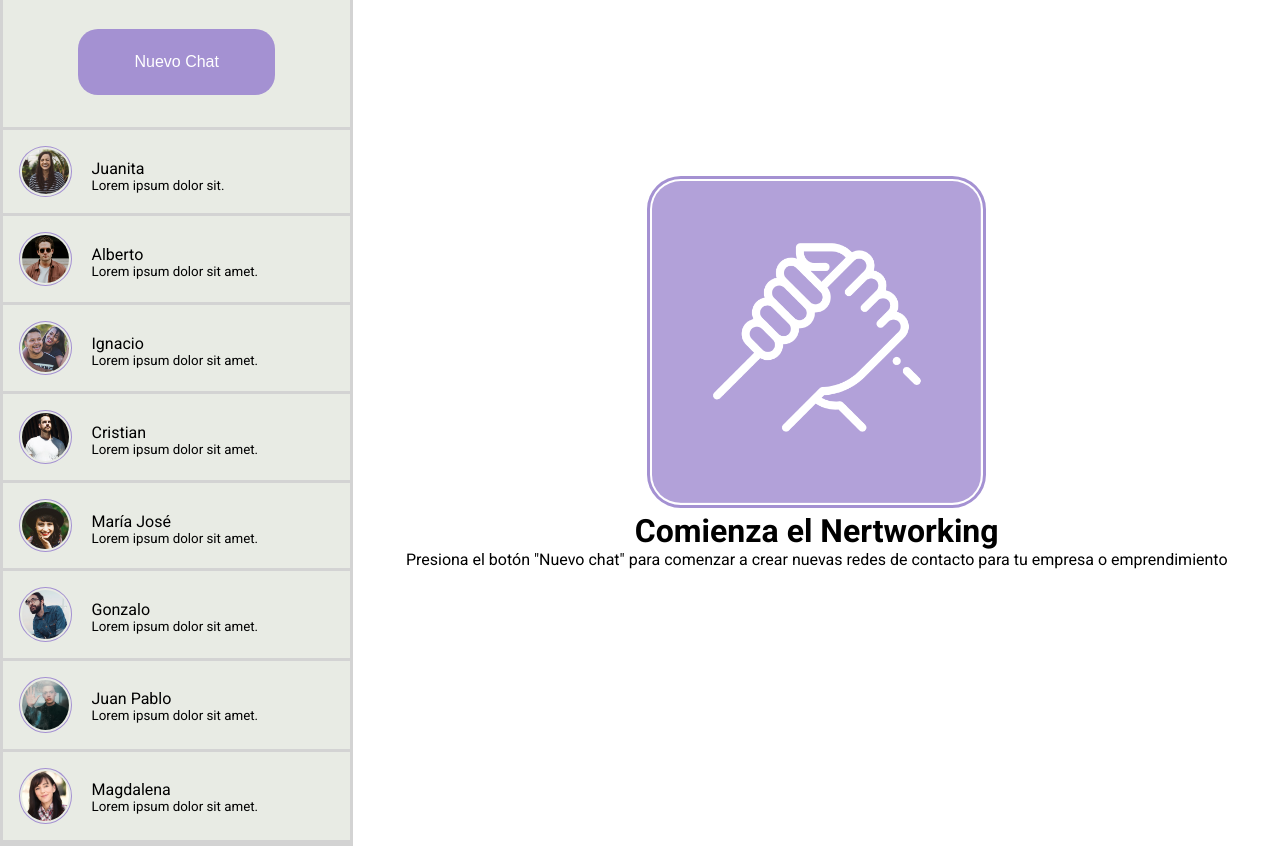
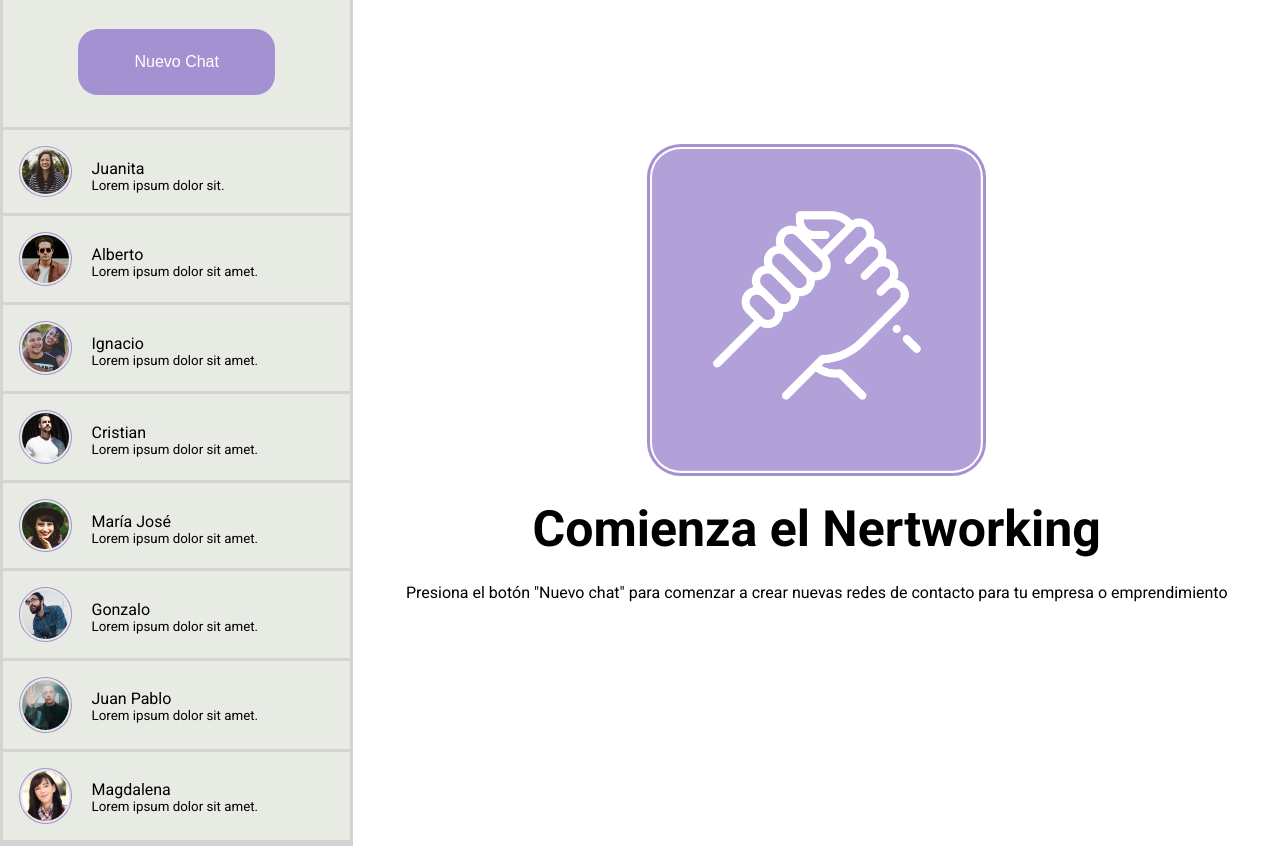
Before and after one commit to DomGP/Modulo02_Desafio_01, a plain HTML site: page index.html in a window 1280 px wide. Shown: the part 100-946 px from the top of the page. Drawn offline with Linux system fonts and the light colour scheme.

Commit message:
Cambio tamaño h1

```diff
--- a/assets/css/style.css
+++ b/assets/css/style.css
@@ -108,3 +108,8 @@ main img{
     padding: 2px;
     border-radius: 10%;
 }
+h1{
+    padding-top: 1.25rem;
+    padding-bottom: 0.5em;
+    font-size: 3.125rem;
+}
```
